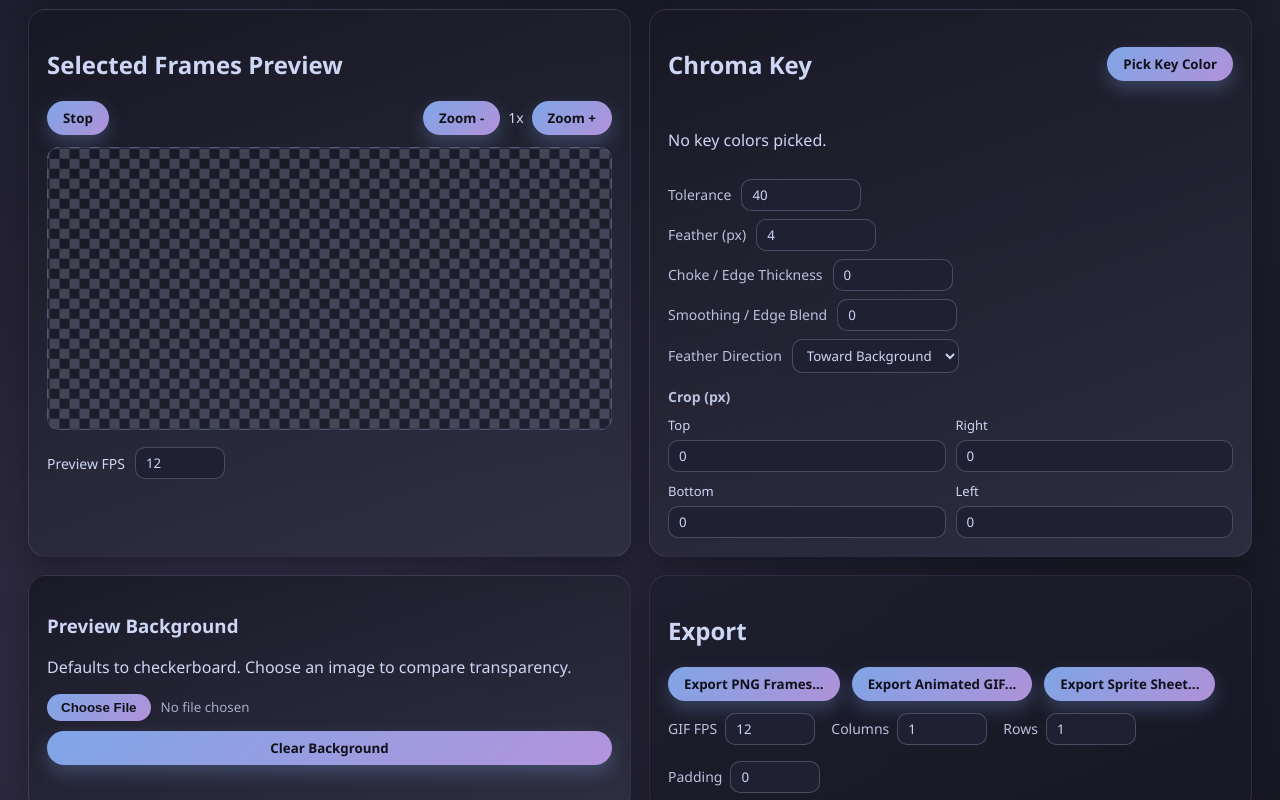
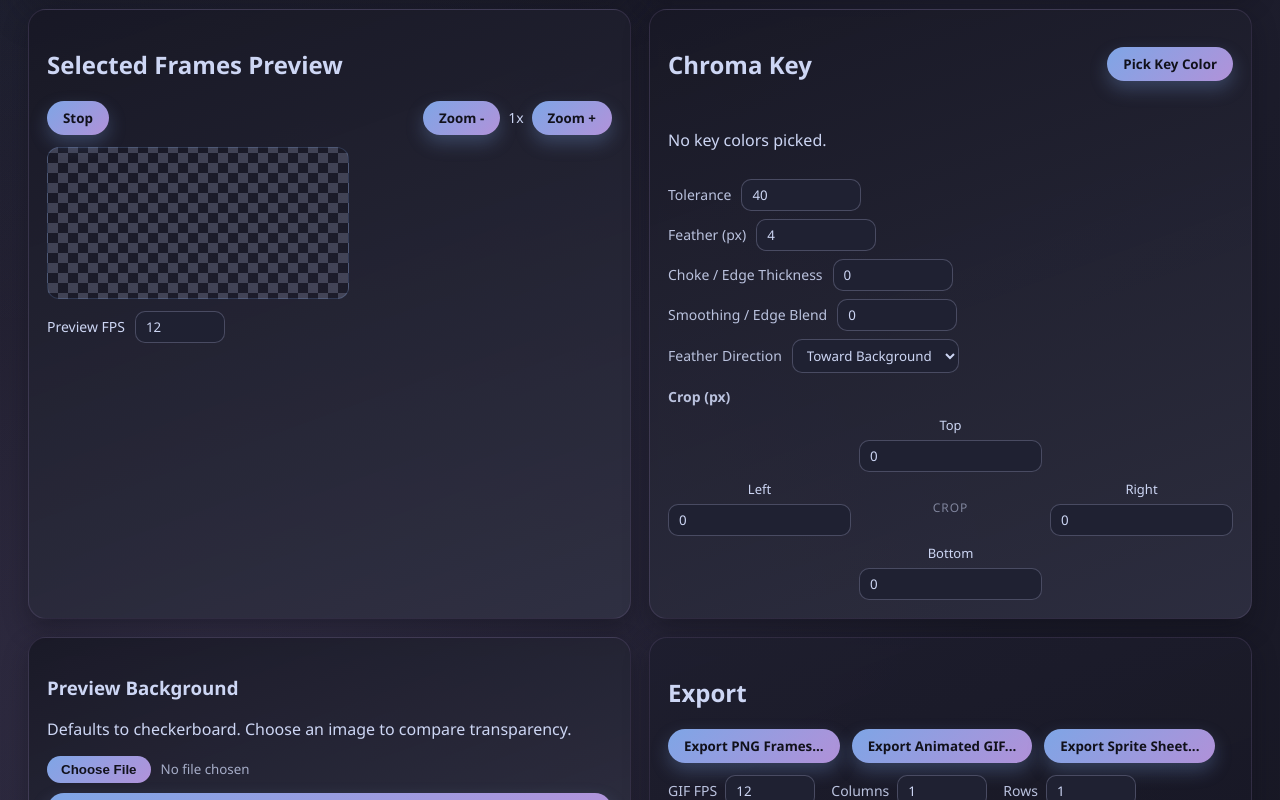
Before and after one commit to perezbalen/Sprite_Sheet_Maker, a React (Vite) app in the folder src/renderer/: page / in a window 1280 px wide. Shown: the part 530-1330 px from the top of the page. Built offline with nearby package versions, Linux system fonts and the light colour scheme.

Commit message:
crop cross

```diff
--- a/src/renderer/src/App.tsx
+++ b/src/renderer/src/App.tsx
@@ -38,7 +38,6 @@ const App: React.FC = () => {
   const [sheetPadding, setSheetPadding] = useState(0)
   const [previewPlaying, setPreviewPlaying] = useState(true)
   const [previewZoom, setPreviewZoom] = useState(1)
-  const [previewPan, setPreviewPan] = useState({ x: 0, y: 0 })
   const [markEveryN, setMarkEveryN] = useState(10)
   const [draggedFrameKey, setDraggedFrameKey] = useState<number | null>(null)
   const [cropTop, setCropTop] = useState(0)
@@ -51,10 +50,11 @@ const App: React.FC = () => {
   const fileInputRef = useRef<HTMLInputElement | null>(null)
   const backgroundInputRef = useRef<HTMLInputElement | null>(null)
   const videoRef = useRef<HTMLVideoElement | null>(null)
+  const previewWrapRef = useRef<HTMLDivElement | null>(null)
   const previewCanvasRef = useRef<HTMLCanvasElement | null>(null)
   const imageCacheRef = useRef<Map<string, HTMLImageElement>>(new Map())
   const processedCacheRef = useRef<Map<string, HTMLCanvasElement>>(new Map())
-  const dragStartRef = useRef<{ x: number; y: number; panX: number; panY: number } | null>(
+  const dragStartRef = useRef<{ x: number; y: number; scrollLeft: number; scrollTop: number } | null>(
     null
   )
   const currentPreviewFrameRef = useRef<MarkedFrame | null>(null)
@@ -96,7 +96,6 @@ const App: React.FC = () => {
     setFpsOverride(null)
     setGifFps(12)
     setPreviewZoom(1)
-    setPreviewPan({ x: 0, y: 0 })
     const filePath = (videoFile as File & { path?: string }).path
     if (filePath) {
       setSourcePath(filePath)
@@ -173,12 +172,6 @@ const App: React.FC = () => {
   }, [fpsEstimate, fpsOverride, videoUrl])
 
   useEffect(() => {
-    if (previewZoom <= 1) {
-      setPreviewPan({ x: 0, y: 0 })
-    }
-  }, [previewZoom])
-
-  useEffect(() => {
     const canvas = previewCanvasRef.current
     if (!canvas) return
     const context = canvas.getContext('2d')
@@ -194,9 +187,11 @@ const App: React.FC = () => {
       const processed = getProcessedFrame(frame, chromaSettings, settingsKey)
       if (processed) {
         const cropRect = getCropRect(processed.width, processed.height)
-        if (canvas.width !== cropRect.width || canvas.height !== cropRect.height) {
-          canvas.width = cropRect.width
-          canvas.height = cropRect.height
+        const targetWidth = Math.max(1, Math.floor(cropRect.width * previewZoom))
+        const targetHeight = Math.max(1, Math.floor(cropRect.height * previewZoom))
+        if (canvas.width !== targetWidth || canvas.height !== targetHeight) {
+          canvas.width = targetWidth
+          canvas.height = targetHeight
         }
         context.setTransform(1, 0, 0, 1, 0, 0)
         context.clearRect(0, 0, canvas.width, canvas.height)
@@ -204,7 +199,6 @@ const App: React.FC = () => {
         if (backgroundImage) {
           context.drawImage(backgroundImage, 0, 0, canvas.width, canvas.height)
         }
-        context.setTransform(previewZoom, 0, 0, previewZoom, previewPan.x, previewPan.y)
         context.drawImage(
           processed,
           cropRect.x,
@@ -213,10 +207,9 @@ const App: React.FC = () => {
           cropRect.height,
           0,
           0,
-          cropRect.width,
-          cropRect.height
+          canvas.width,
+          canvas.height
         )
-        context.setTransform(1, 0, 0, 1, 0, 0)
         if (previewPlaying) {
           framePosition = (framePosition + 1) % markedFrames.length
         }
@@ -240,7 +233,6 @@ const App: React.FC = () => {
     chromaSettings,
     previewPlaying,
     previewZoom,
-    previewPan,
     cropTop,
     cropRight,
     cropBottom,
@@ -476,8 +468,8 @@ const App: React.FC = () => {
     const canvasX = (event.clientX - rect.left) * scaleX
     const canvasY = (event.clientY - rect.top) * scaleY
     const cropRect = getCropRect(img.width, img.height)
-    const x = Math.floor((canvasX - previewPan.x) / previewZoom) + cropRect.x
-    const y = Math.floor((canvasY - previewPan.y) / previewZoom) + cropRect.y
+    const x = Math.floor(canvasX / previewZoom) + cropRect.x
+    const y = Math.floor(canvasY / previewZoom) + cropRect.y
     if (
       x < cropRect.x ||
       y < cropRect.y ||
@@ -800,6 +792,7 @@ const App: React.FC = () => {
               </button>
             </div>
           </div>
+          <div className="preview-canvas-wrap" ref={previewWrapRef}>
             <canvas
               ref={previewCanvasRef}
               className={`preview-canvas${previewZoom > 1 ? ' zoomed' : ''}${
@@ -808,20 +801,21 @@ const App: React.FC = () => {
               onClick={handleCanvasClick}
               onMouseDown={(event) => {
                 if (previewZoom <= 1) return
+                const wrap = previewWrapRef.current
+                if (!wrap) return
                 dragStartRef.current = {
                   x: event.clientX,
                   y: event.clientY,
-                panX: previewPan.x,
-                panY: previewPan.y
+                  scrollLeft: wrap.scrollLeft,
+                  scrollTop: wrap.scrollTop
                 }
               }}
               onMouseMove={(event) => {
                 const start = dragStartRef.current
-              if (!start) return
-              setPreviewPan({
-                x: start.panX + (event.clientX - start.x),
-                y: start.panY + (event.clientY - start.y)
-              })
+                const wrap = previewWrapRef.current
+                if (!start || !wrap) return
+                wrap.scrollLeft = start.scrollLeft - (event.clientX - start.x)
+                wrap.scrollTop = start.scrollTop - (event.clientY - start.y)
               }}
               onMouseUp={() => {
                 dragStartRef.current = null
@@ -830,6 +824,7 @@ const App: React.FC = () => {
                 dragStartRef.current = null
               }}
             />
+          </div>
           <label className="preview-fps">
             Preview FPS
             <input
@@ -918,8 +913,9 @@ const App: React.FC = () => {
           </label>
           <div className="crop-controls">
             <h3>Crop (px)</h3>
-            <div className="crop-grid">
-              <label>
+            <div className="crop-grid crop-grid-3x3">
+              <div className="crop-cell" />
+              <label className="crop-cell">
                 Top
                 <input
                   type="number"
@@ -928,7 +924,18 @@ const App: React.FC = () => {
                   onChange={(event) => setCropTop(Math.max(0, Number(event.target.value) || 0))}
                 />
               </label>
-              <label>
+              <div className="crop-cell" />
+              <label className="crop-cell">
+                Left
+                <input
+                  type="number"
+                  min={0}
+                  value={cropLeft}
+                  onChange={(event) => setCropLeft(Math.max(0, Number(event.target.value) || 0))}
+                />
+              </label>
+              <div className="crop-cell crop-center">Crop</div>
+              <label className="crop-cell">
                 Right
                 <input
                   type="number"
@@ -937,7 +944,8 @@ const App: React.FC = () => {
                   onChange={(event) => setCropRight(Math.max(0, Number(event.target.value) || 0))}
                 />
               </label>
-              <label>
+              <div className="crop-cell" />
+              <label className="crop-cell">
                 Bottom
                 <input
                   type="number"
@@ -946,15 +954,7 @@ const App: React.FC = () => {
                   onChange={(event) => setCropBottom(Math.max(0, Number(event.target.value) || 0))}
                 />
               </label>
-              <label>
-                Left
-                <input
-                  type="number"
-                  min={0}
-                  value={cropLeft}
-                  onChange={(event) => setCropLeft(Math.max(0, Number(event.target.value) || 0))}
-                />
-              </label>
+              <div className="crop-cell" />
             </div>
           </div>
         </div>
--- a/src/renderer/src/styles.css
+++ b/src/renderer/src/styles.css
@@ -368,11 +368,12 @@ input[type="range"] {
 }
 
 .preview-canvas {
-  width: 100%;
+  width: auto;
   background: repeating-conic-gradient(rgba(88, 91, 112, 0.6) 0 25%, rgba(24, 24, 37, 0.6) 0 50%) 50% / 20px 20px;
   border: 1px solid rgba(137, 180, 250, 0.2);
   border-radius: var(--radius-md);
   margin: 12px 0;
+  display: block;
 }
 
 .preview-canvas.zoomed {
@@ -385,6 +386,11 @@ input[type="range"] {
 
 .preview-canvas.picking {
   cursor: default;
+}
+
+.preview-canvas-wrap {
+  width: 100%;
+  overflow: visible;
 }
 
 .preview-fps {
@@ -438,6 +444,32 @@ input[type="range"] {
   display: flex;
   flex-direction: column;
   gap: 6px;
+}
+
+.crop-grid-3x3 {
+  grid-template-columns: repeat(3, minmax(90px, 1fr));
+  grid-template-rows: repeat(3, auto);
+  gap: 8px;
+}
+
+.crop-cell {
+  display: flex;
+  flex-direction: column;
+  align-items: center;
+  gap: 6px;
+  min-height: 54px;
+}
+
+.crop-cell input {
+  width: 100%;
+}
+
+.crop-center {
+  font-size: 12px;
+  color: var(--ctp-overlay1);
+  text-transform: uppercase;
+  letter-spacing: 0.08em;
+  justify-content: center;
 }
 
 .key-colors {
```
Lines whose indentation alone changed are shown as unchanged.
